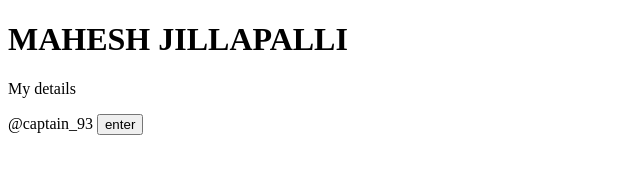
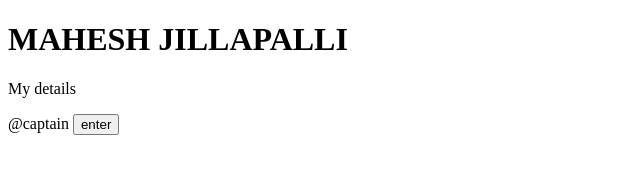
Before and after one commit to maheshjillapalli/git, a plain HTML site: page git.html in a window 1280 px wide. Shown: the full height of the page, 0-640 px from the left. Drawn offline with Linux system fonts and the light colour scheme.

Commit message:
modified

```diff
--- a/git.html
+++ b/git.html
@@ -6,7 +6,7 @@
         <body>
             <h1>MAHESH JILLAPALLI</h1>
             <p>My details</p>
-            <a>@captain_93</a>
+            <a>@captain</a>
             <button>enter</button>
         </body>
         </html>
```
